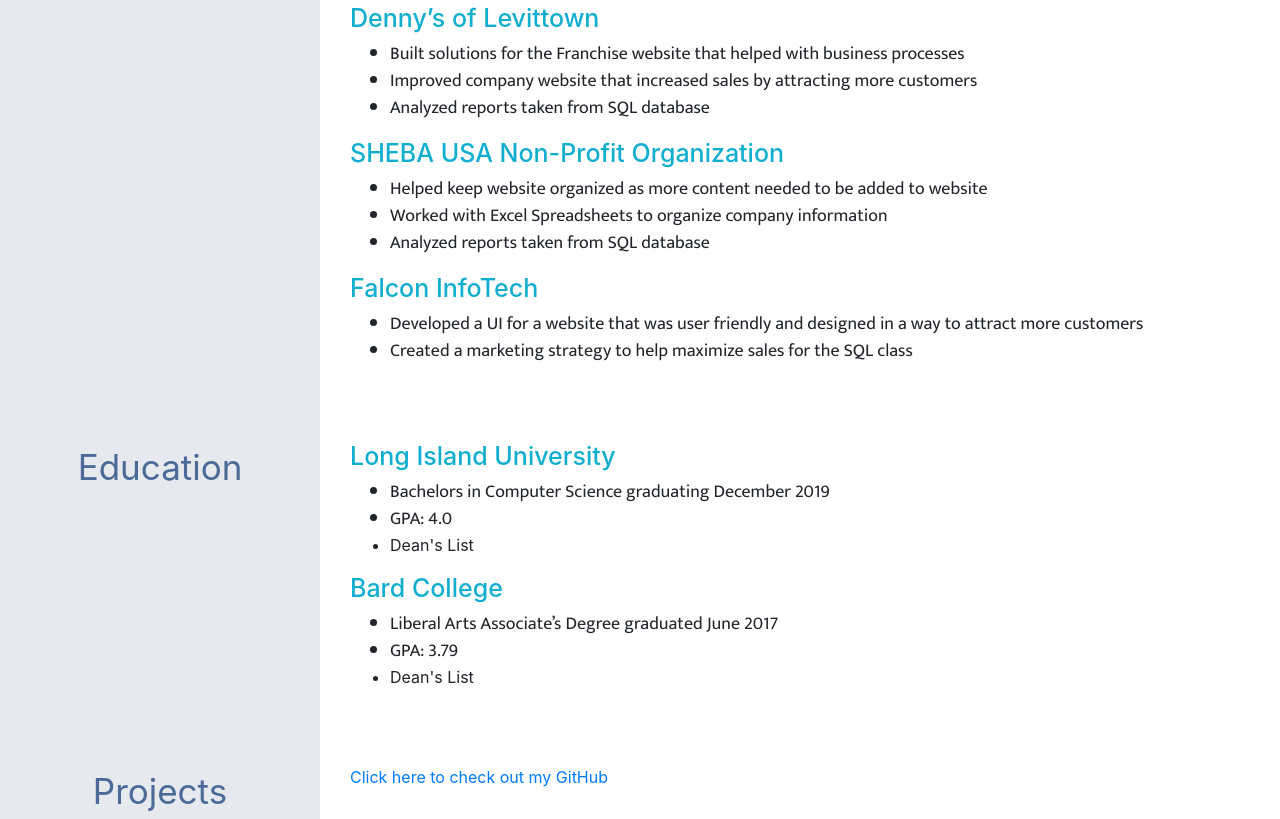
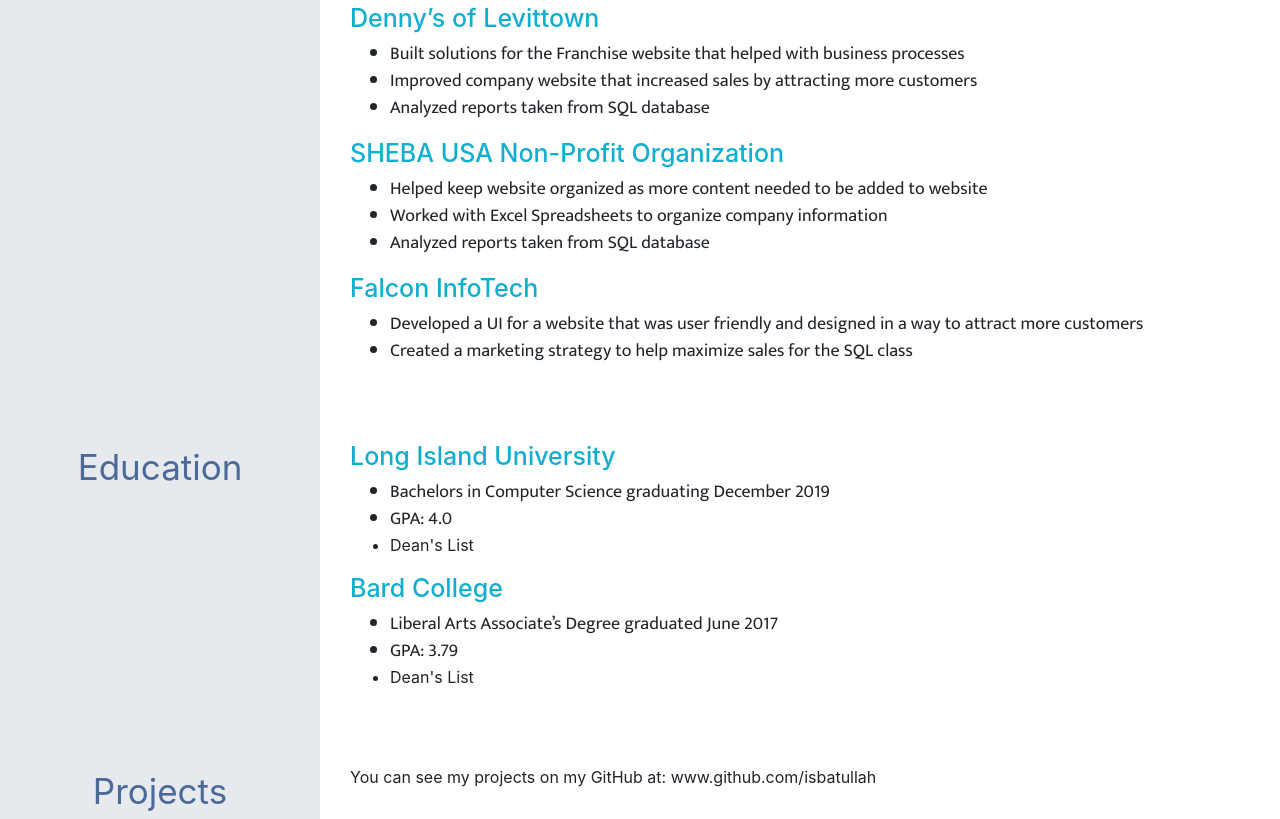
Before and after one commit to isbatullah/ResumeSite, a plain HTML site: page index.html in a window 1280 px wide. Shown: the part 999-1818 px from the top of the page. Drawn offline with nearby package versions, Linux system fonts and the light colour scheme; a web font is replaced by a local one.

Commit message:
Update index

```diff
--- a/index.html
+++ b/index.html
@@ -304,7 +304,7 @@ div#contactCard{
         Projects
       </div>
       <div id="rightPage7" class="col-sm-9">
-        <a href="github.com/isbatullah">Click here to check out my GitHub</a>
+        You can see my projects on my GitHub at: www.github.com/isbatullah
       </div>
     </div>
   </div>
```
